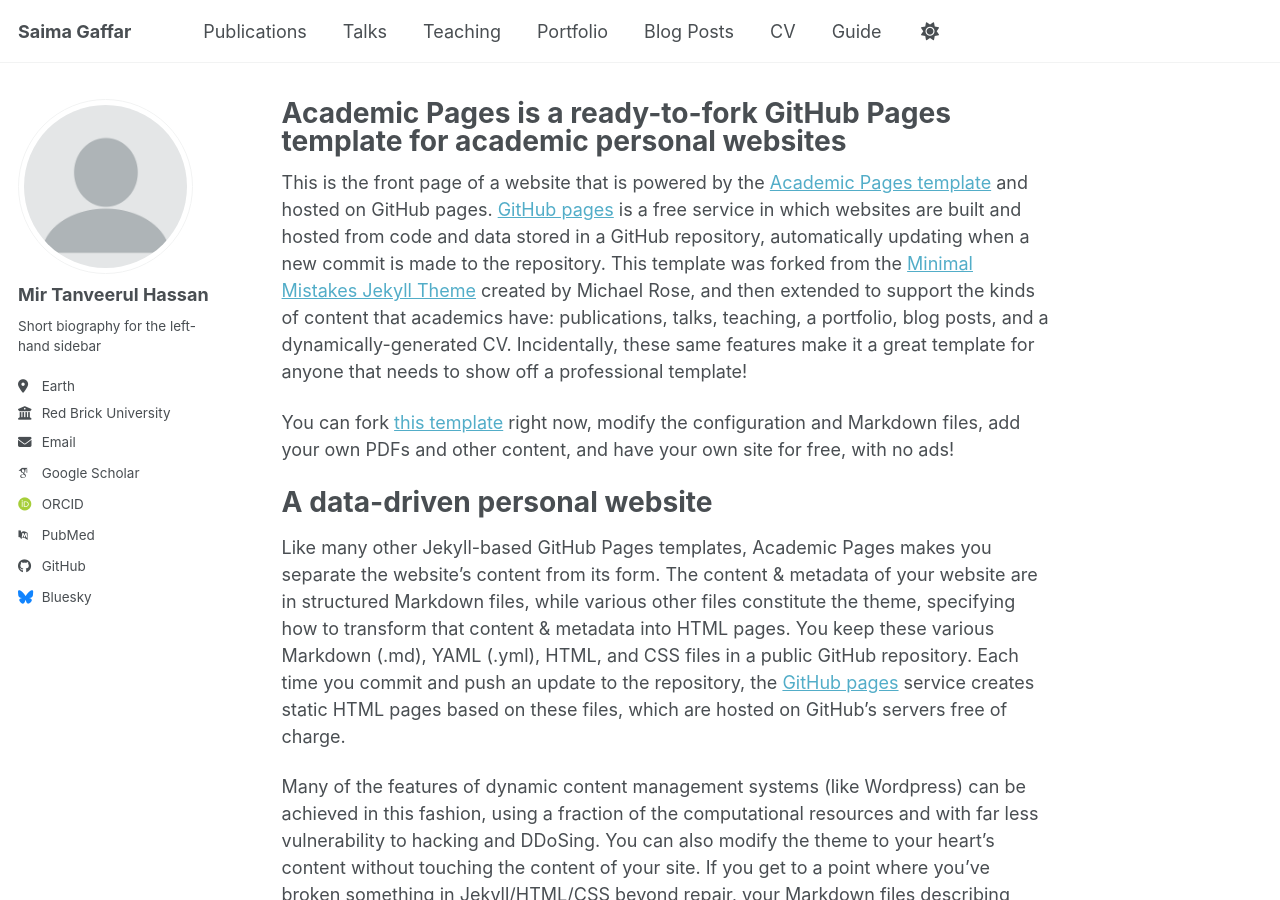
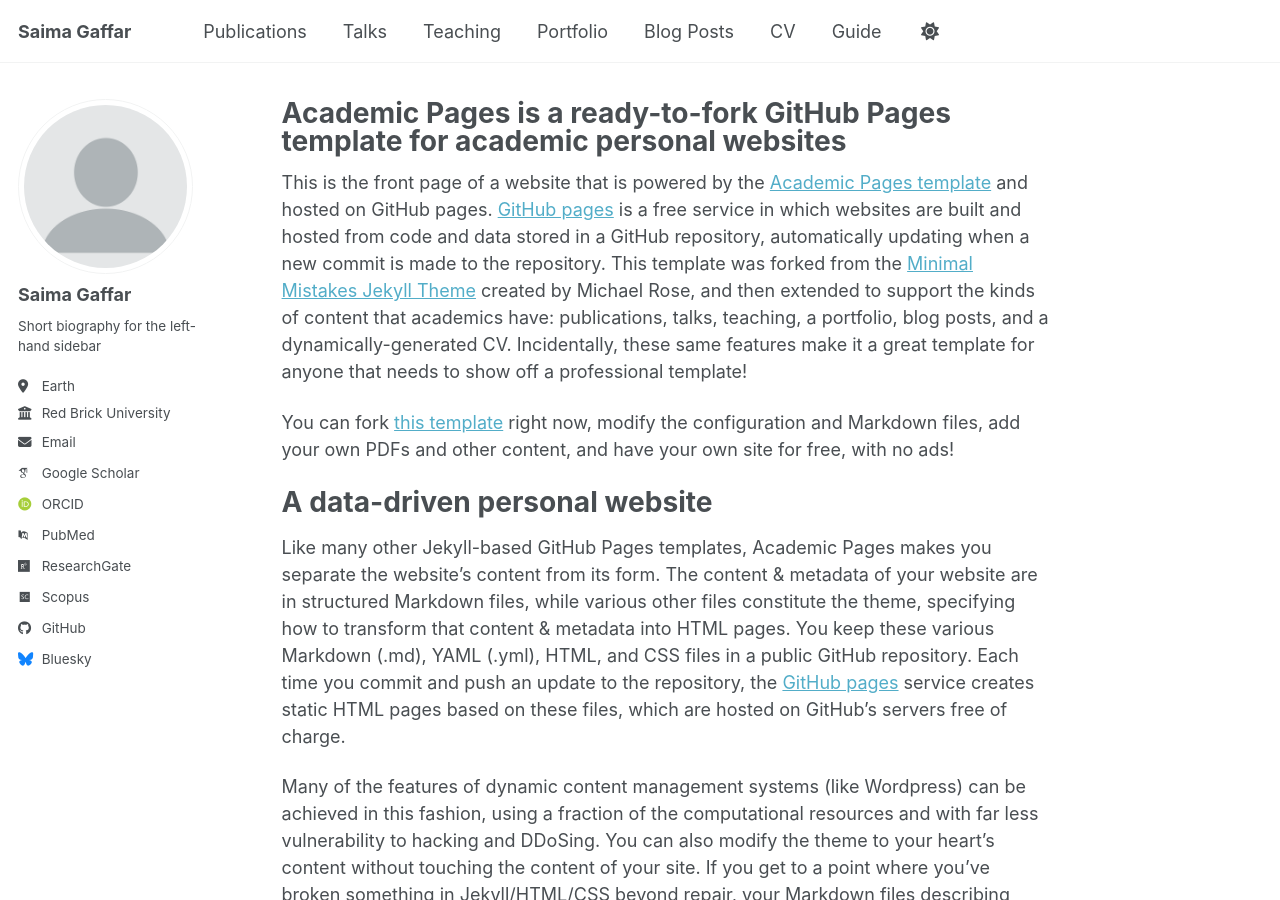
Before and after one commit to Mir-Saima/mir-saima.github.io, a Jekyll site: the page built from _pages/about.md, in a window 1280 px wide and 900 px high. Built offline with Jekyll 4.4.1, drawn with Linux system fonts in a browser that asks for light colours; some web fonts are replaced; a script bundle is joined from its source files by our own code; library files that are not in the unit come from our copies; part of the change alters nothing that is shown.

Commit message:
Update _config.yml

```diff
--- a/_config.yml
+++ b/_config.yml
@@ -24,7 +24,7 @@ repository               : "academicpages/academicpages.github.io"
 author:
   # Biographic information
   avatar           : "profile.png"
-  name             : "Mir Tanveerul Hassan"
+  name             : "Saima Gaffar"
   pronouns         : # example: "she/her"
   bio              : "Short biography for the left-hand sidebar"
   location         : "Earth"
@@ -42,8 +42,8 @@ author:
   semantic         : # URL
   ssrn             : # URL
   pubmed           : "https://www.ncbi.nlm.nih.gov/pubmed/?term=john+snow"
-  researchgate     : # URL
-  scopus           : # URL
+  researchgate     : https://www.researchgate.net/profile/Saima-Gaffar?ev=hdr_xprf
+  scopus           : https://www.scopus.com/authid/detail.uri?authorId=57221495577&origin=recordpage
   zotero           : # URL
 
 
```
